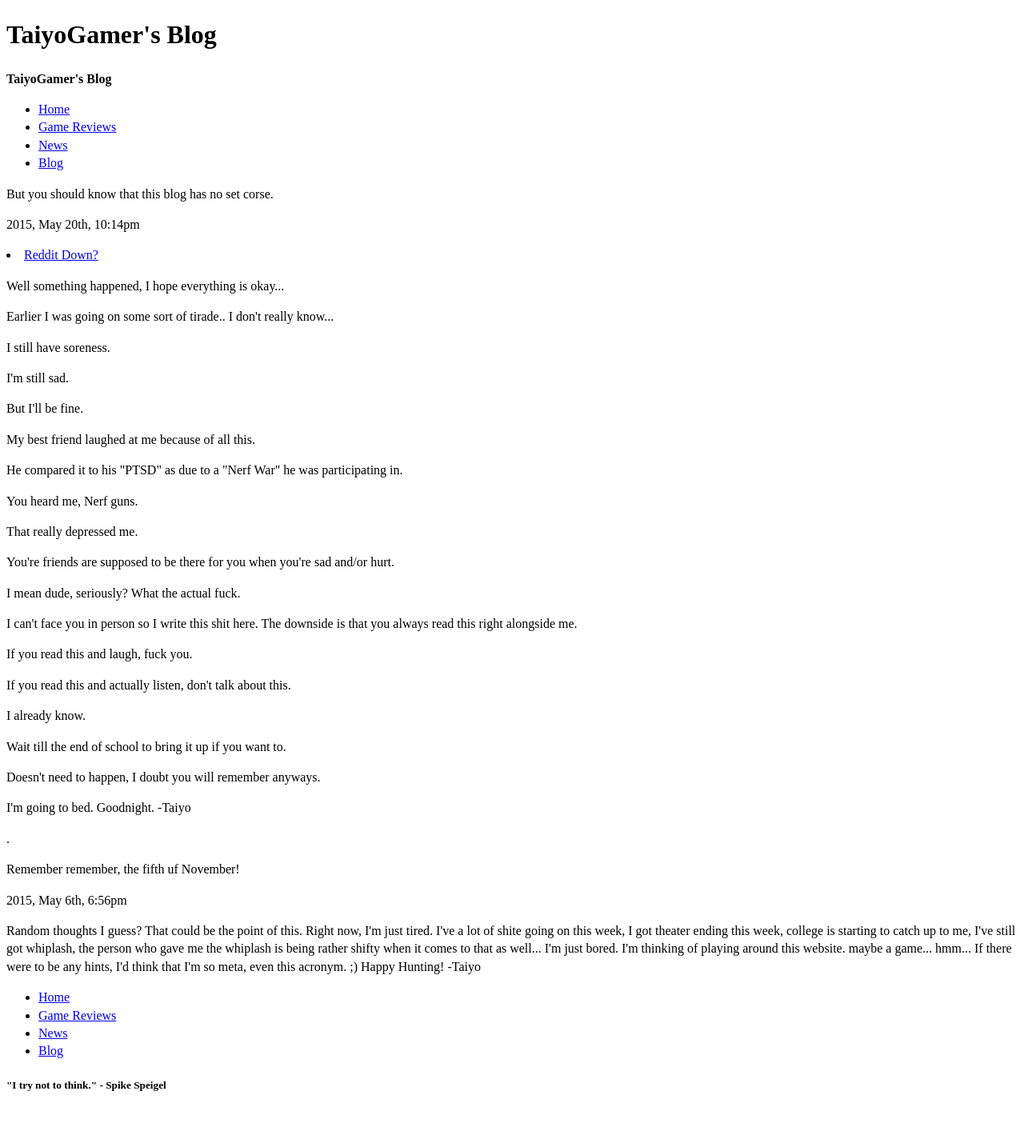
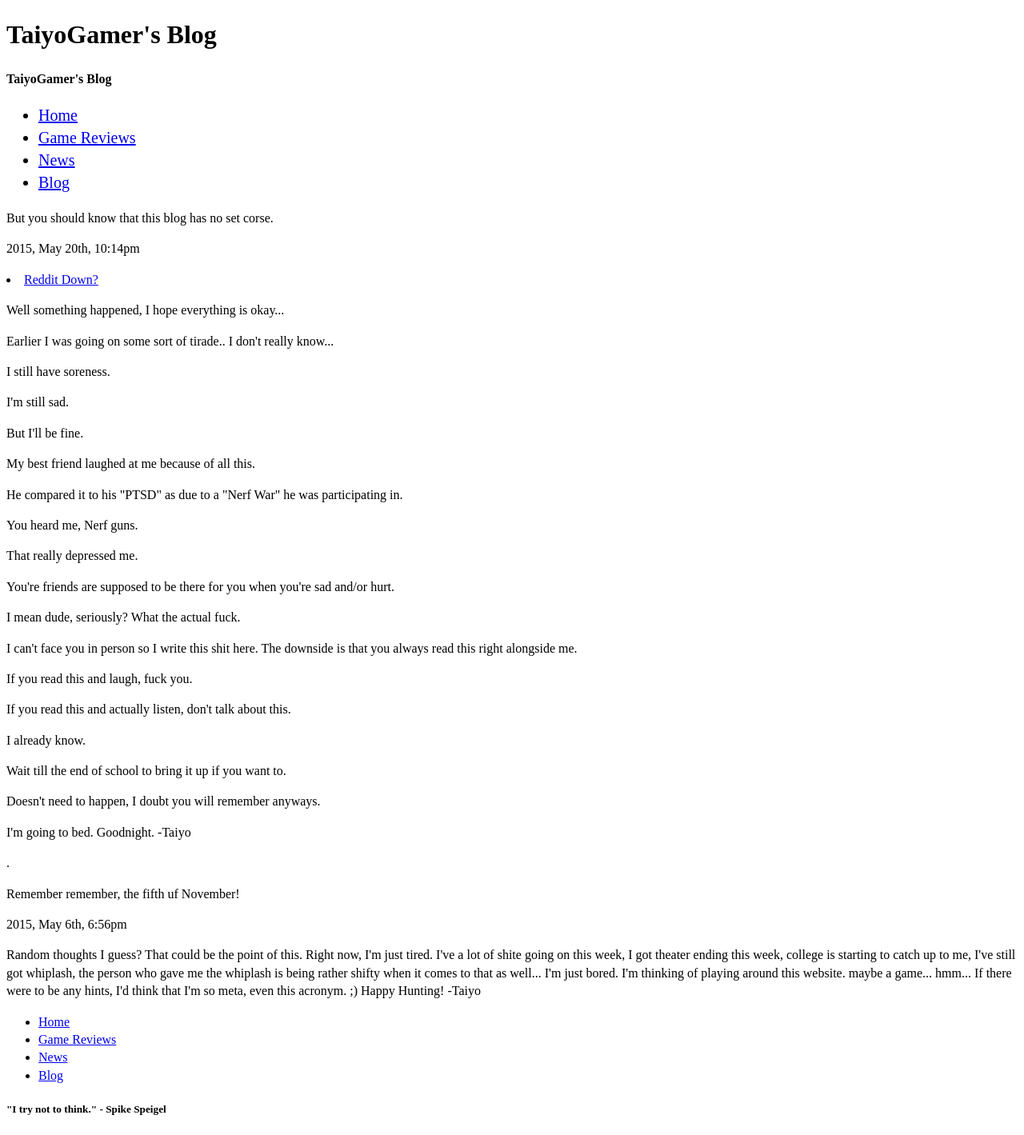
Before and after one commit to TaiyoGamer/TaiyoGamers_Blog, a Jekyll site: the page built from random.html, in a window 1280 px wide. Shown: the whole page at 80% size. Built offline with Jekyll 4.4.1, drawn with Linux system fonts in a browser that asks for light colours; Markdown is read by kramdown in place of the engine named in the settings; before the commit the page ends 1389 px from its top, so only the background shows below that.

Commit message:
Fixed break, maybe new layouts broke

```diff
--- a/News.html
+++ b/News.html
@@ -1,5 +1,5 @@
 ---
-layout : DefaultNews
+layout : Default
 ---
 <h1>News</h1>
 
--- a/_includes/navThoughts.html
+++ b/_includes/navThoughts.html
@@ -1,5 +1,5 @@
 <nav>
-      <ul class="navThoughts {{include.navClass1}}">
+      <ul class="navThoughts {{include.navClass}}">
         <li><a href="{{site.baseurl}}/" class="{% if page.url == '/index.html' %}current{% endif %}">Home</a></li>
 	<li><a href="{{site.baseurl}}/GameReviews.html" class="{% if page.url == '/GameReviews.html' %}current{% endif %}">Game Reviews</a></li>
 	<li><a href="{{site.baseurl}}/News.html" class="{% if page.url == '/News.html' %}current{% endif %}">News</a></li>
```
